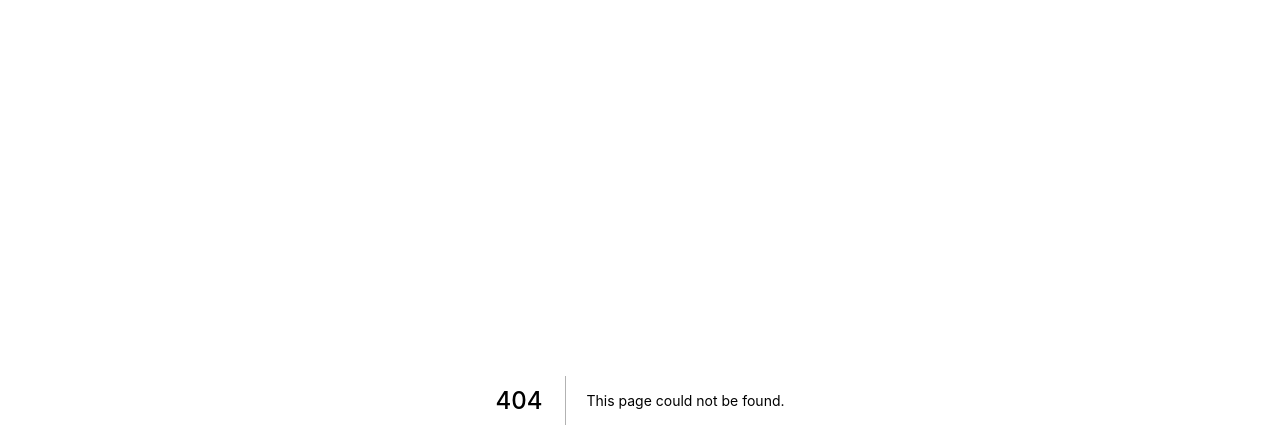
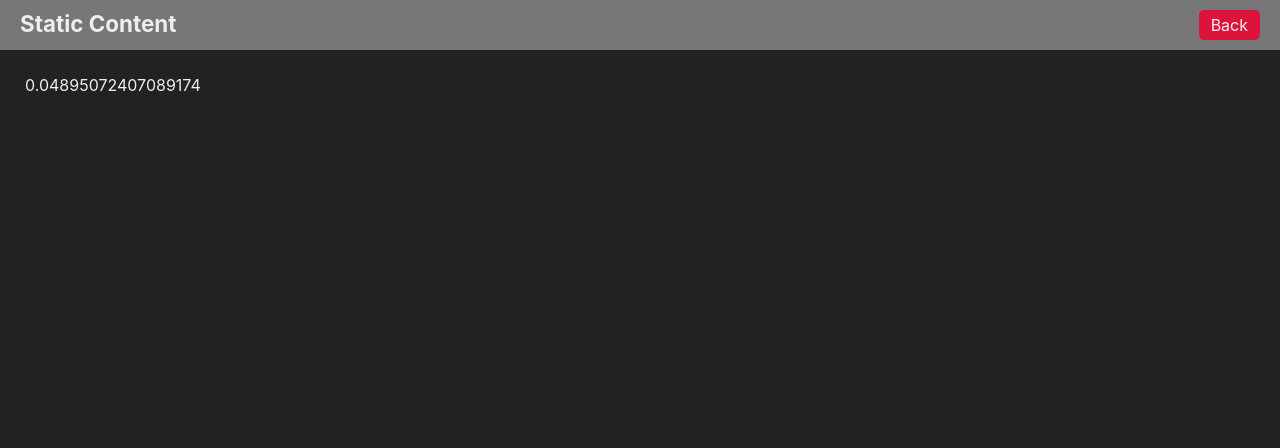
Before and after one commit to valberjr/nextjs-intensive, a Next.js app in the folder fundamentals/: page /static in a window 1280 px wide. Before the commit this address had no page. Shown: the top 448 px of the page. Built offline with nearby package versions, Linux system fonts and the light colour scheme.

Commit message:
pre-rendering

```diff
--- a/fundamentals/src/pages/index.jsx
+++ b/fundamentals/src/pages/index.jsx
@@ -20,6 +20,7 @@
         destiny='/client/sp-01/123'
         color='blue'
       />
+      <Navigator text='Static Content' destiny='/static' color='#fa054a' />
     </div>
   );
 }
--- /dev/null
+++ b/fundamentals/src/pages/static.jsx
@@ -0,0 +1,17 @@
+import Layout from '../components/Layout';
+
+export function getStaticProps() {
+    return {
+        props: {
+            number: Math.random()
+        }
+    }
+}
+
+export default function Static(props) {
+  return (
+    <Layout title='Static Content'>
+      <div>{props.number}</div>
+    </Layout>
+  );
+}
```
